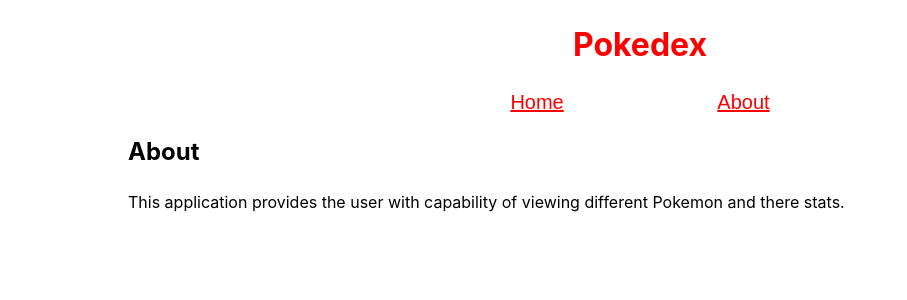
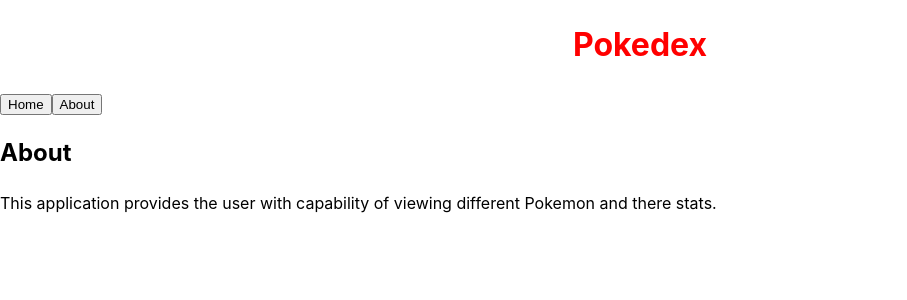
Before and after one commit to sergei-p/pokedex, a React (Create React App) app: page / in a window 1280 px wide. Both pictures are taken after a click on the button "About". Shown: the top 300 px of the page, without its empty margins (0-907 px from the left). Built offline with nearby package versions, Linux system fonts and the light colour scheme.

Commit message:
Moved css to individual css files for each component

```diff
--- a/src/index.css
+++ b/src/index.css
@@ -19,7 +19,7 @@
   font-size:;
 } */
 
-.navigation {
+/* .navigation {
   display: flex;
   justify-content: center;
 }
@@ -35,9 +35,9 @@
   text-decoration: underline;
   cursor: pointer;
   color: #FF0000;
-}
+} */
 
-.aboutView {
+/* .aboutView {
   margin-left: 10%;
   margin-right: 10%
-}
+} */
```
